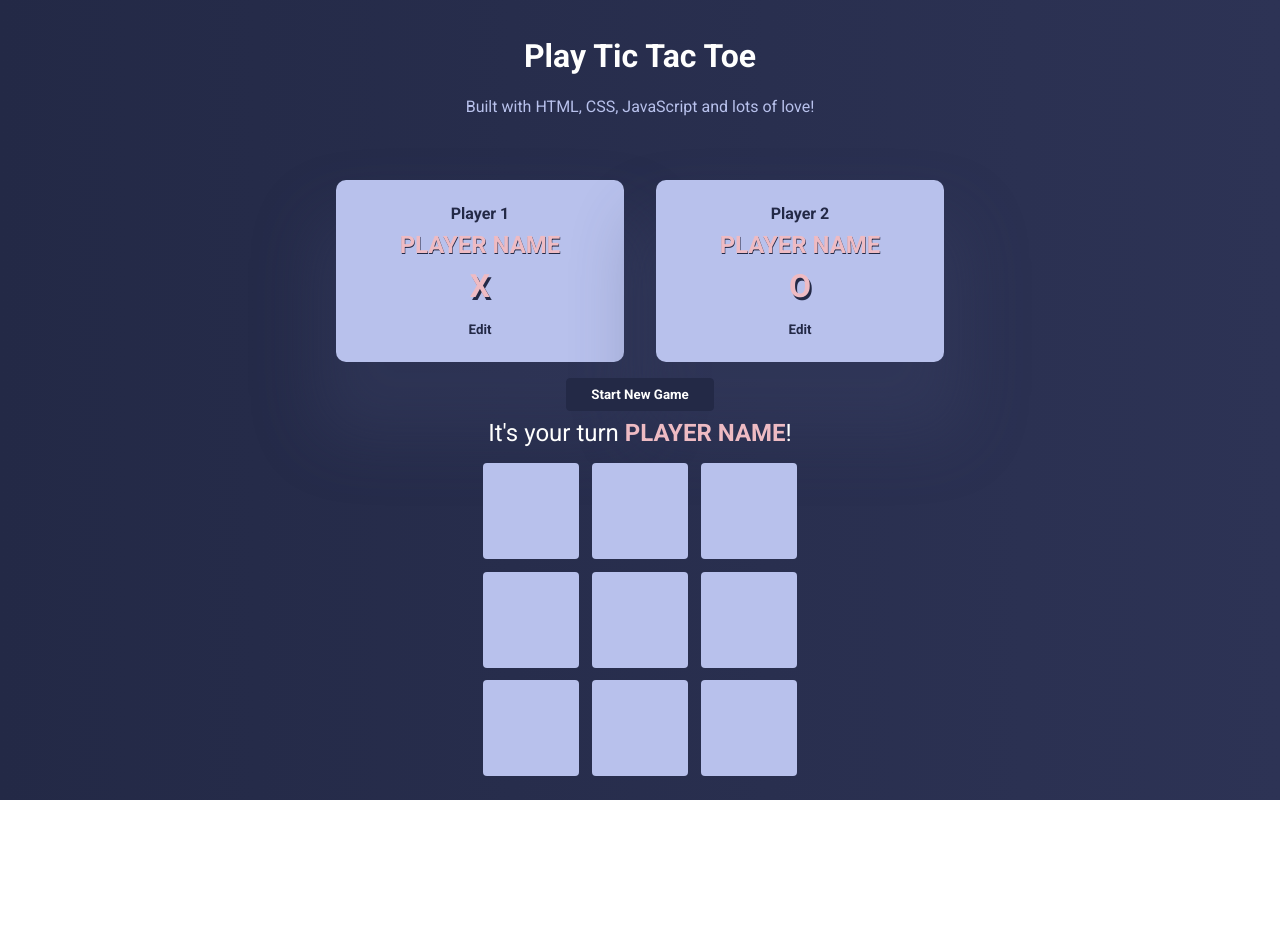
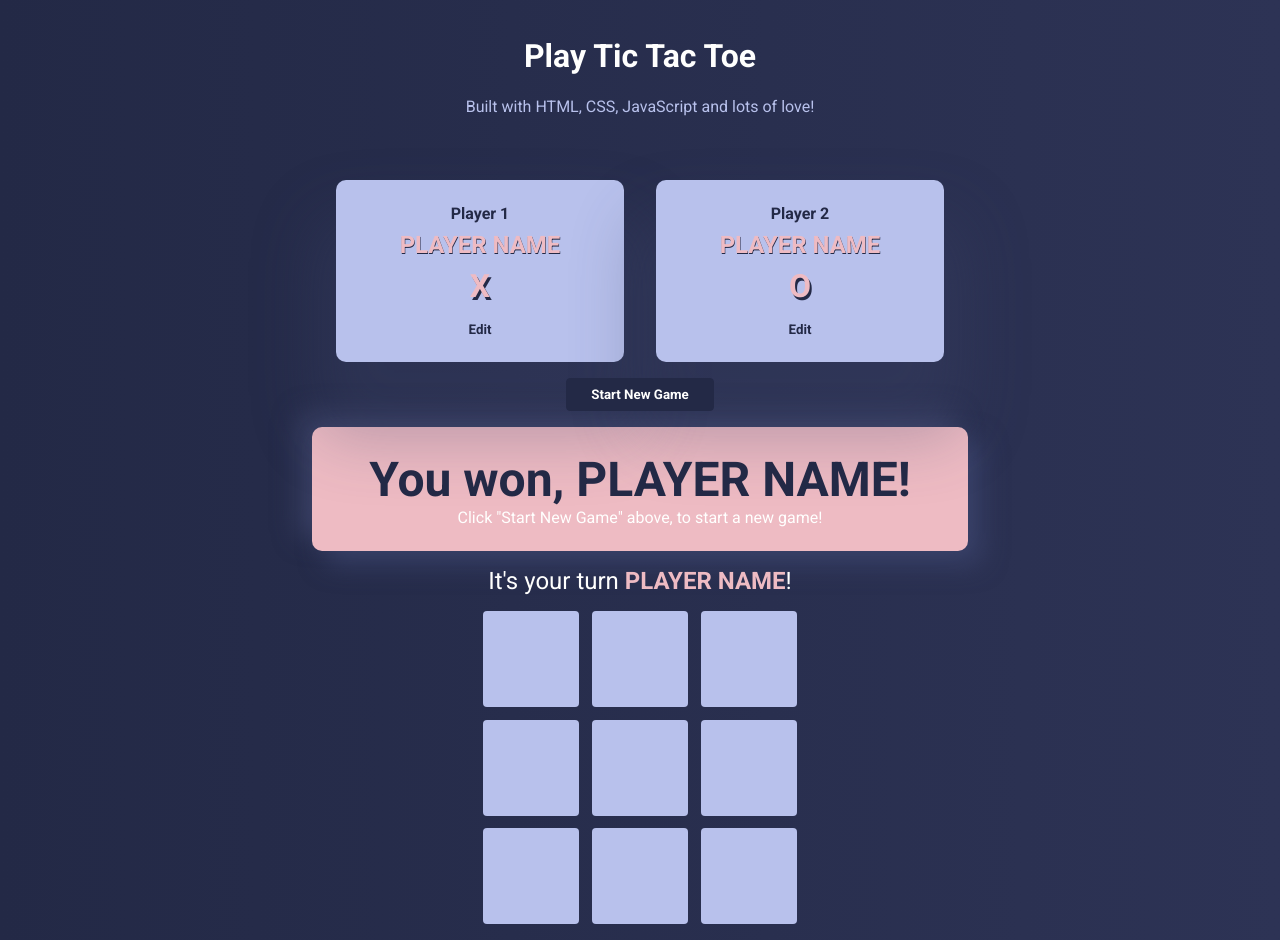
Before and after one commit to gretaivan/tictactoe, a plain HTML site: page index.html in a window 1280 px wide. Before the commit the page ends 800 px from the top, so only its background shows below. Drawn offline with Linux system fonts and the light colour scheme.

Commit message:
winner message fix

```diff
--- a/styles/game.css
+++ b/styles/game.css
@@ -13,14 +13,14 @@
 
 #game-over {
   max-width: 40rem;
-  margin: auto;
-  padding: 1rem 2rem;
+  margin: 1rem auto 1.5rem;
+  padding: 1rem 0.5rem 1.5rem;
   background-color: var(--highlight);
   border-radius: 10px;
   box-shadow:  13px 13px 26px #414a76a5,
              -13px -13px 26px rgba(64, 70, 107, 0.757);
              z-index: 10;
-  display: none;
+  /* display: none; */
 
 }
 
@@ -28,6 +28,9 @@
   font-size: 3rem;
   color: var(--primary);
   margin: 0.5rem 0;
+}
+#game-over p {
+  font-size: inherit;
 }
 
 #active-player-name {
```
